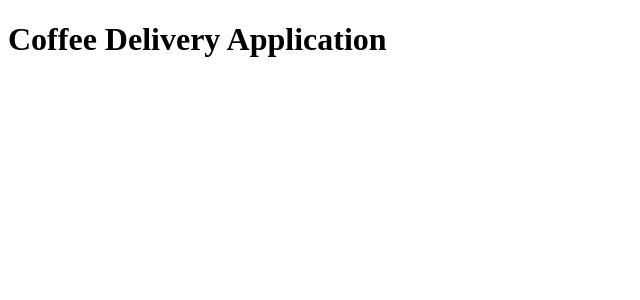
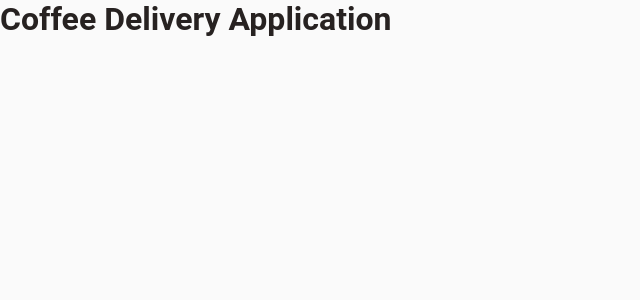
Before and after one commit to didierpg/coffee-delivery, a React (Vite) app: page / in a window 1280 px wide. Shown: the top 300 px of the page, without its empty margins (0-640 px from the left). Built offline with nearby package versions, Linux system fonts and the light colour scheme.

Commit message:
feat: add global styles and theme integration. closes #4

```diff
--- a/src/main.tsx
+++ b/src/main.tsx
@@ -3,11 +3,13 @@ import { createRoot } from 'react-dom/client'
 import { App } from './App'
 import { ThemeProvider } from 'styled-components'
 import { defaultTheme } from './styles/theme'
+import { GlobalStyle } from './styles/global'
 
 createRoot(document.getElementById('root')!).render(
   <StrictMode>
     <ThemeProvider theme={defaultTheme}>
       <App />
+      <GlobalStyle />
     </ThemeProvider>
   </StrictMode>,
 )
--- /dev/null
+++ b/src/styles/global.ts
@@ -0,0 +1,124 @@
+import { createGlobalStyle } from "styled-components";
+
+export const GlobalStyle = createGlobalStyle`
+  /* Reset básico */
+  *,
+  *::before,
+  *::after {
+    margin: 0;
+    padding: 0;
+    box-sizing: border-box;
+  }
+
+  /* Configuração de tipografia */
+  html {
+    font-size: 62.5%; /* 1rem = 10px */
+  }
+
+  body {
+    font-family: ${({ theme }) => theme.font.roboto}, sans-serif;
+    font-size: 1.6rem; /* 16px */
+    line-height: 1.5;
+    color: ${({ theme }) => theme.color.baseText};
+    background-color: ${({ theme }) => theme.color.background};
+    -webkit-font-smoothing: antialiased;
+    -moz-osx-font-smoothing: grayscale;
+  }
+
+  /* Links */
+  a {
+    text-decoration: none;
+    color: inherit;
+    transition: color 0.2s ease;
+  }
+
+  a:hover {
+    color: ${({ theme }) => theme.color.purple};
+  }
+
+  /* Listas */
+  ul, ol {
+    list-style: none;
+  }
+
+  /* Botões */
+  button {
+    border: none;
+    cursor: pointer;
+    font-family: ${({ theme }) => theme.font.roboto}, sans-serif;
+    font-size: inherit;
+    background: none;
+    transition: background-color 0.2s ease, color 0.2s ease;
+  }
+
+  button:hover {
+    background-color: ${({ theme }) => theme.color.baseHover};
+    color: ${({ theme }) => theme.color.baseTitle};
+  }
+
+  /* Inputs e formulários */
+  input, textarea {
+    font-family: ${({ theme }) => theme.font.roboto}, sans-serif;
+    font-size: inherit;
+    border: none;
+    outline: none;
+    background-color: ${({ theme }) => theme.color.baseInput};
+    color: ${({ theme }) => theme.color.baseText};
+    padding: 0.8rem;
+    border-radius: 4px;
+  }
+
+  input::placeholder, textarea::placeholder {
+    color: ${({ theme }) => theme.color.baseLabel};
+  }
+
+  textarea {
+    resize: none;
+  }
+
+  /* Seleção */
+  ::selection {
+    background-color: ${({ theme }) => theme.color.lightPurple};
+    color: ${({ theme }) => theme.color.baseTitle};
+  }
+
+  /* Scrollbar (para navegadores que suportam) */
+  ::-webkit-scrollbar {
+    width: 8px;
+    height: 8px;
+  }
+
+  ::-webkit-scrollbar-thumb {
+    background-color: ${({ theme }) => theme.color.purple};
+    border-radius: 4px;
+  }
+
+  ::-webkit-scrollbar-track {
+    background-color: ${({ theme }) => theme.color.baseHover};
+  }
+
+  /* Altura mínima para garantir que páginas ocupem toda a viewport */
+  #root, body, html {
+    height: 100%;
+  }
+
+  /* Base para cartões */
+  .card {
+    background-color: ${({ theme }) => theme.color.baseCard};
+    border-radius: 8px;
+    box-shadow: 0 2px 4px rgba(0, 0, 0, 0.1);
+    padding: 1.6rem;
+  }
+
+  /* Estilo básico para títulos */
+  h1, h2, h3, h4, h5, h6 {
+    font-family: ${({ theme }) => theme.font.baloo}, cursive;
+    color: ${({ theme }) => theme.color.baseTitle};
+    line-height: 1.2;
+  }
+
+  /* Espaçamento padrão para parágrafos */
+  p {
+    margin-bottom: 1.6rem;
+  }
+`;
```
